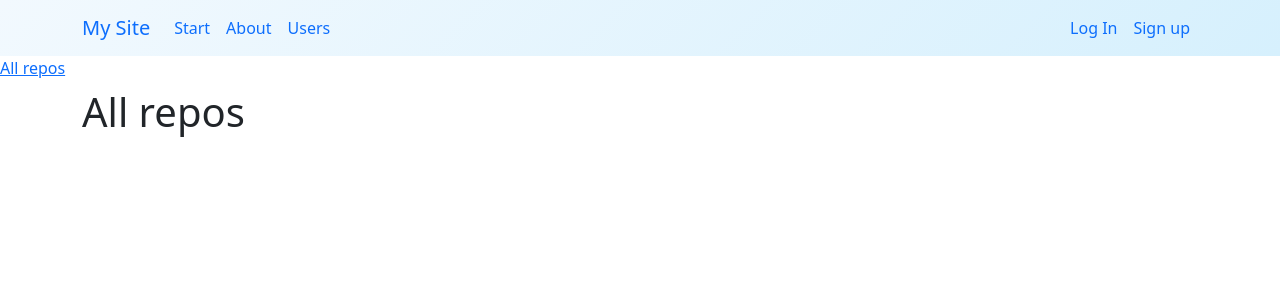
After one commit to studiozandra/repo-peeper, a Django app: template apps/core/templates/pages/allrepos.html in a window 1280 px wide. The commit adds this page. Shown: the top 300 px of the page. Run offline with Django 3.2, Linux system fonts and the light colour scheme; the template is opened without the code that fills it, so the values that code supplies are empty; some libraries are stand-ins or nearby versions.

Commit message:
add all repos display template, view, url

```diff
--- a/apps/accounts/urls.py
+++ b/apps/accounts/urls.py
@@ -9,4 +9,5 @@ urlpatterns = [
     path('edit-profile/', views.edit_profile, name='edit_profile'),
     path('users/', views.view_all_users, name='view_all_users'),
     path('users/<username>/', views.view_profile, name='view_profile'),
+    path('allrepos/', views.allrepos, name='allrepos'),
 ]
--- a/apps/accounts/views.py
+++ b/apps/accounts/views.py
@@ -87,3 +87,9 @@ def edit_profile(request):
         'form': form,
     }
     return render(request, 'accounts/edit_profile.html', context)
+
+def allrepos(request):
+    context = {
+        # TODO: Need to include data from API here
+    }
+    return render(request, "allrepos.html", context)
--- a/apps/core/templates/base.html
+++ b/apps/core/templates/base.html
@@ -88,9 +88,11 @@
     </nav>
 </div>
 
+<a href="all-repos/">All repos</a>
+
+{% block main %}
 
 
-{% block main %}
     <div class="container pt-2">
 
       {# Enable Django's "messages" system #}
--- /dev/null
+++ b/apps/core/templates/pages/allrepos.html
@@ -0,0 +1,11 @@
+{% extends "base.html" %}
+
+{% block title %}
+All repos
+{% endblock title %}
+
+
+{% block content %}
+    <h1>All repos</h1>
+    <table> <!-- TODO: add for loop here... --> </table>
+{% endblock content %}
```
